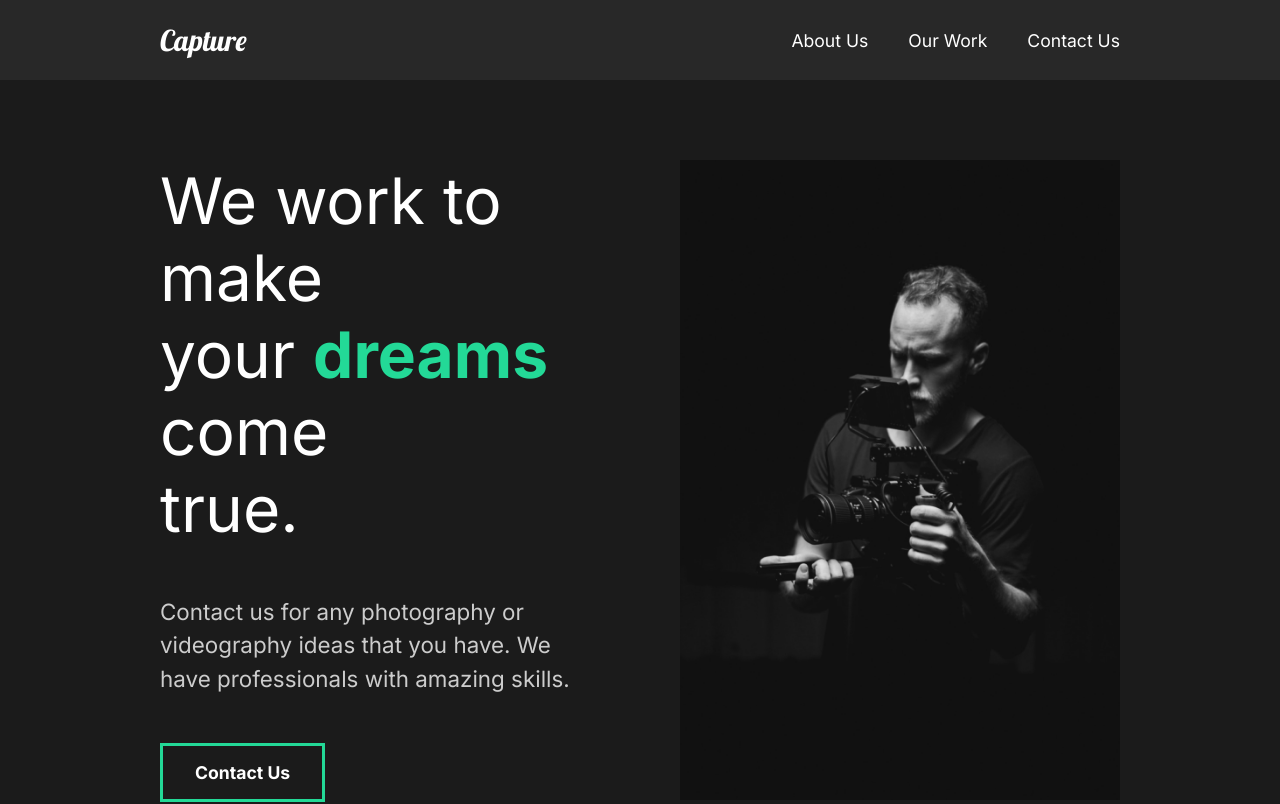
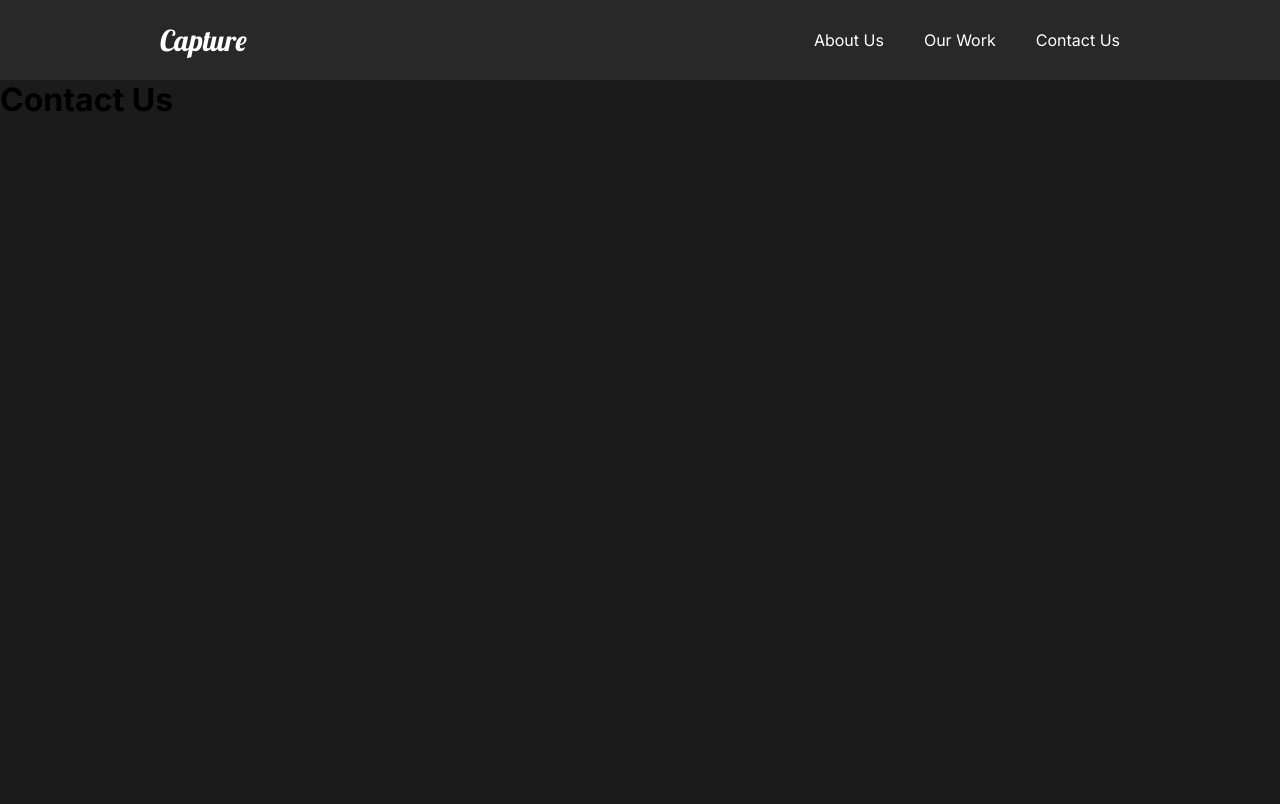
Before and after one commit to milesbarrios/capture-portfolio, a React (Create React App) app: page /ContactUs in a window 1280 px wide. Shown: the top 804 px of the page. Built offline with nearby package versions, Linux system fonts and the light colour scheme.

Commit message:
Added React Router + cleaned up some styling

```diff
--- a/src/App.js
+++ b/src/App.js
@@ -2,15 +2,24 @@ import React from "react";
 
 //import components
 import AboutUs from "./pages/AboutUs";
+import ContactUs from "./pages/ContactUs";
+import OurWork from "./pages/OurWork";
 import GlobalStyle from "./components/GlobalStyle";
 import Nav from "./components/Nav";
+//Router
+import { Route, Routes } from "react-router-dom";
 
 function App() {
   return (
     <div className="App">
       <GlobalStyle />
       <Nav />
-      <AboutUs />
+      <Routes>
+        <Route path="/" exact element={<AboutUs />} />
+        <Route path="/AboutUs" exact element={<AboutUs />} />
+        <Route path="/OurWork" exact element={<OurWork />} />
+        <Route path="/ContactUs" exact element={<ContactUs />} />
+      </Routes>
     </div>
   );
 }
--- a/src/components/Nav.js
+++ b/src/components/Nav.js
@@ -1,23 +1,30 @@
 import React from "react";
 import styled from "styled-components";
+import { Link } from "react-router-dom";
 
 const Nav = () => {
   return (
     <StyledNav>
       <h1>
-        <a id="logo" href="#">
+        <Link className="logo" id="logo" to="/">
           Capture
-        </a>
+        </Link>
       </h1>
       <ul>
         <li>
-          <a href="#">About Us</a>
+          <Link className="link" to="/AboutUs">
+            About Us
+          </Link>
         </li>
         <li>
-          <a href="#">Our Work</a>
+          <Link className="link" to="/OurWork">
+            Our Work
+          </Link>
         </li>
         <li>
-          <a href="#">Contact Us</a>
+          <Link className="link" to="/ContactUs">
+            Contact Us
+          </Link>
         </li>
       </ul>
     </StyledNav>
@@ -32,24 +39,33 @@ const StyledNav = styled.nav`
   align-items: center;
   padding: 1rem 10rem;
   background: #282828;
-  a {
+  h1 {
+    .logo {
+      text-decoration: none;
+      color: white;
+      font-size: 1.8rem;
+      font-family: "Lobster", cursive;
+      font-weight: lighter;
+      &:hover {
+        color: #23d997;
+      }
+    }
+  }
+
+  .link {
     color: white;
     text-decoration: none;
+    font-size: 1rem;
+    font-weight: lighter;
     &:hover {
-      background-color: #23d997;
-      padding: 0.5rem;
-      color: #282828;
+      color: #23d997;
     }
   }
   ul {
     display: flex;
     list-style: none;
   }
-  #logo {
-    font-size: 1.8rem;
-    font-family: "Lobster", cursive;
-    font-weight: lighter;
-  }
+
   li {
     padding-left: 2.5rem;
     position: relative;
--- a/src/index.js
+++ b/src/index.js
@@ -2,11 +2,14 @@ import React from "react";
 import ReactDOM from "react-dom/client";
 import App from "./App";
 import reportWebVitals from "./reportWebVitals";
+import { BrowserRouter } from "react-router-dom";
 
 const root = ReactDOM.createRoot(document.getElementById("root"));
 root.render(
   <React.StrictMode>
-    <App />
+    <BrowserRouter>
+      <App />
+    </BrowserRouter>
   </React.StrictMode>
 );
 
--- /dev/null
+++ b/src/pages/ContactUs.js
@@ -0,0 +1,11 @@
+import React from "react";
+
+const ContactUs = () => {
+  return (
+    <div>
+      <h1>Contact Us</h1>
+    </div>
+  );
+};
+
+export default ContactUs;
--- /dev/null
+++ b/src/pages/OurWork.js
@@ -0,0 +1,11 @@
+import React from "react";
+
+const OurWork = () => {
+  return (
+    <div>
+      <h1>Our Work</h1>
+    </div>
+  );
+};
+
+export default OurWork;
```
